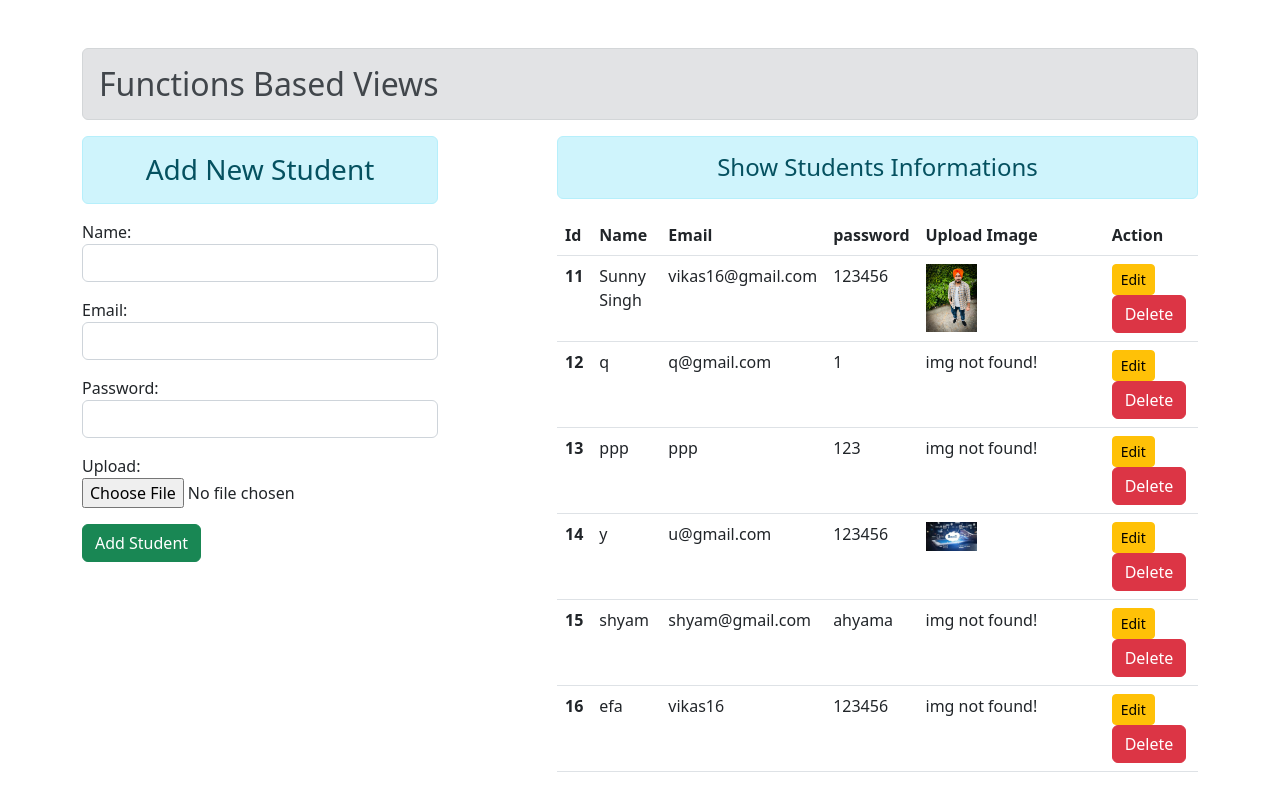
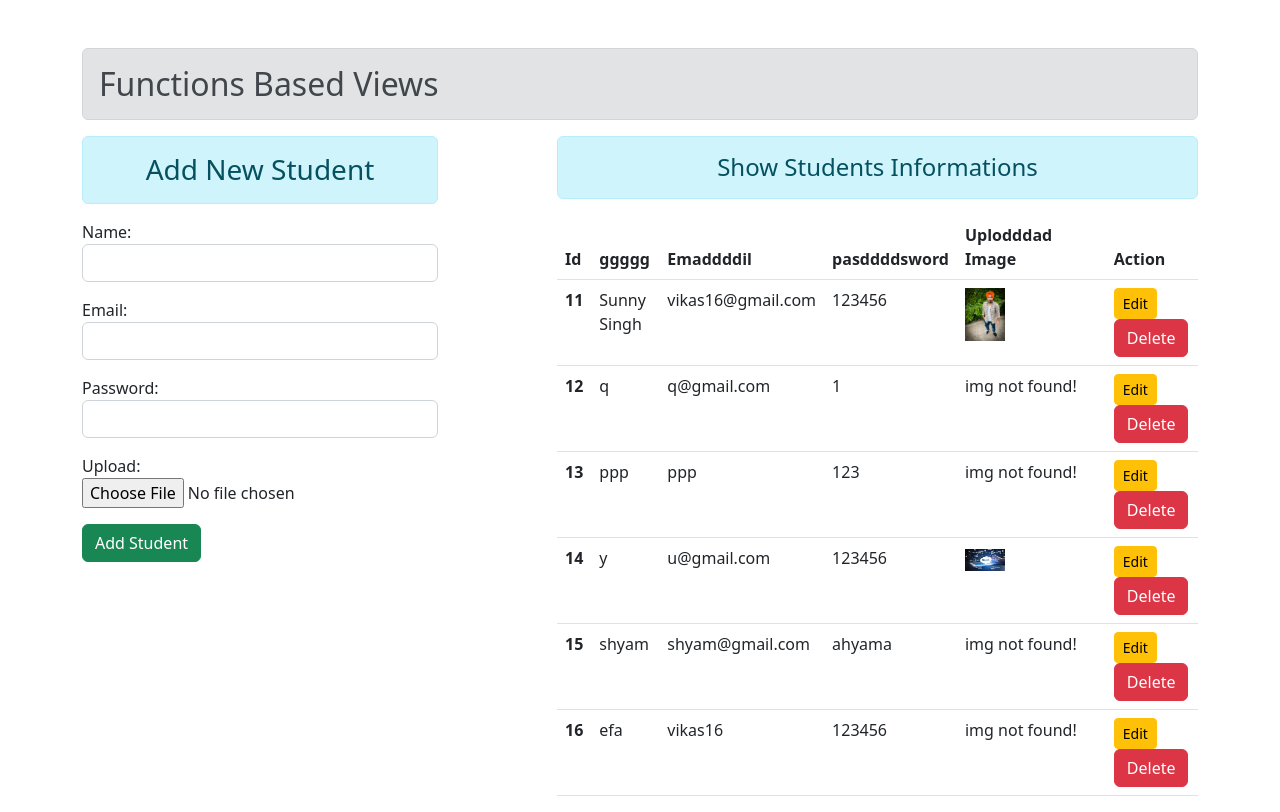
Before and after one commit to vikas-16/crudproject, a Django app: page / in a window 1280 px wide. Before the commit the page ends 772 px from the top, so only its background shows below. Run offline with Django 3.2, Linux system fonts and the light colour scheme; data comes from the database, SQL or seed files in the repository; some libraries are stand-ins or nearby versions.

Commit message:
change in add show

```diff
--- a/enroll/templates/enroll/addandshow.html
+++ b/enroll/templates/enroll/addandshow.html
@@ -24,10 +24,10 @@
                     <thead>
                     <tr>
                         <th scope="col">Id</th>
-                        <th scope="col">Name</th>
-                        <th scope="col">Email</th>
-                        <th scope="col">password</th>
-                        <th scope="col">Upload Image</th>
+                        <th scope="col">ggggg</th>
+                        <th scope="col">Emaddddil</th>
+                        <th scope="col">pasddddsword</th>
+                        <th scope="col">Uplodddad Image</th>
                         <th scope="col">Action</th>
                     </tr>
                     </thead>
```
